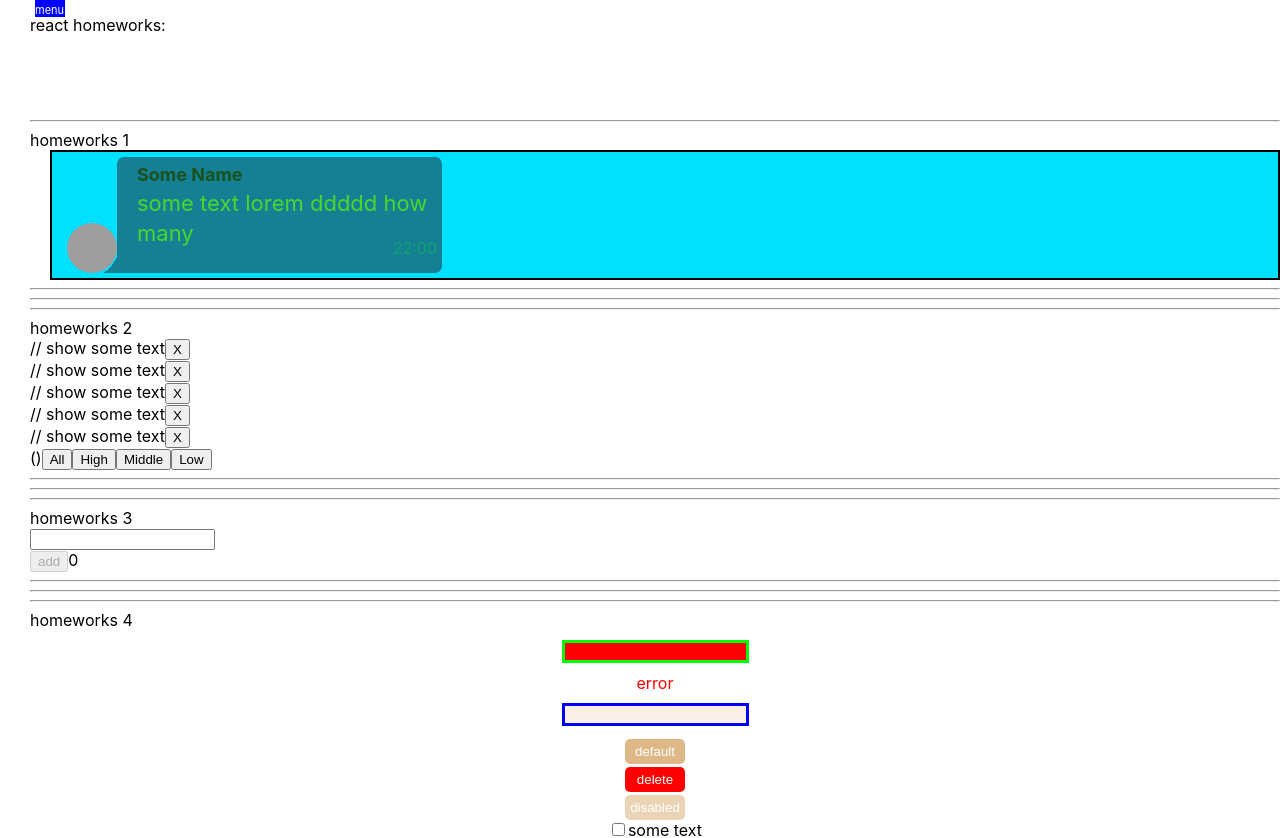
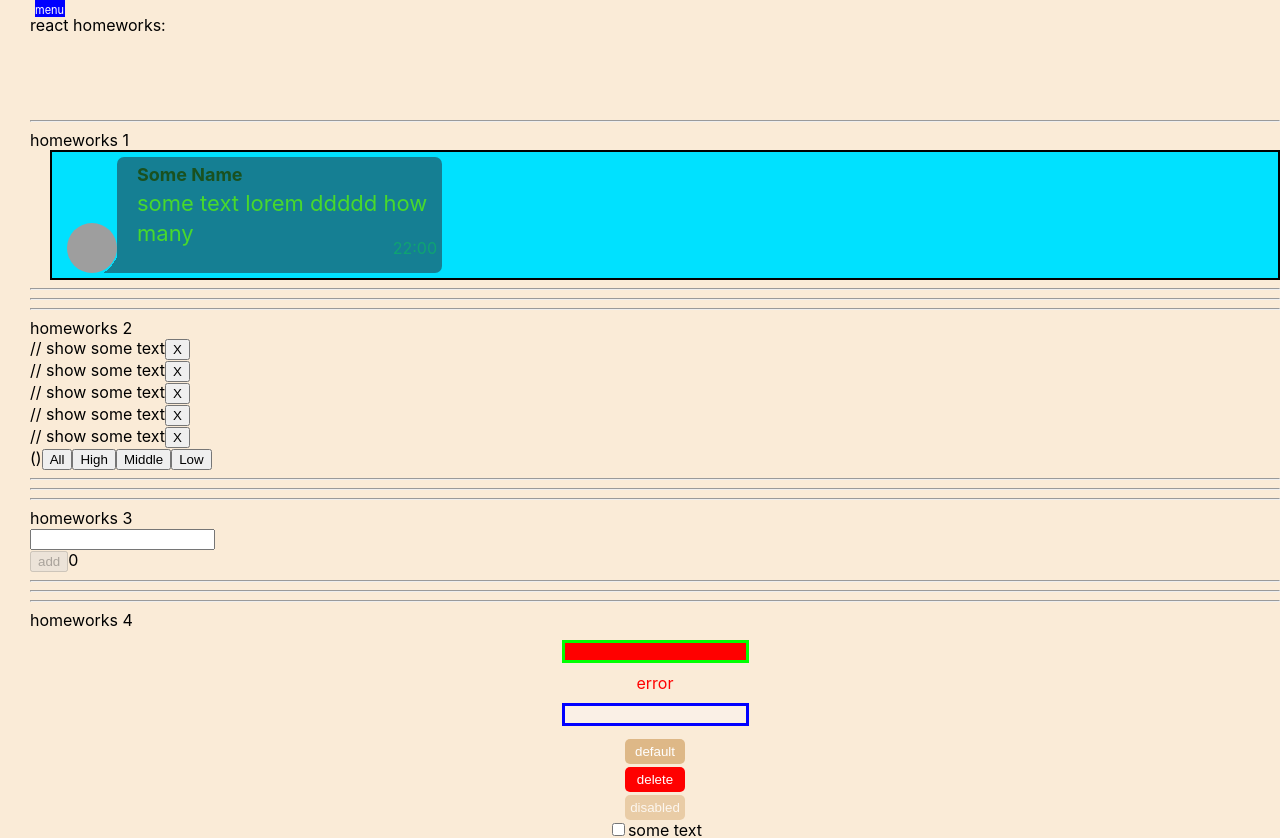
Before and after one commit to AleksanderZabrodski09/homeworks-by-ignat, a React (Create React App) app: page /#/pre-junior in a window 1280 px wide. Shown: the top 838 px of the page. Built offline with nearby package versions, Linux system fonts and the light colour scheme; grey boxes are pictures that could not be loaded.

Commit message:
fix: change HW1 task plus

```diff
--- a/src/index.css
+++ b/src/index.css
@@ -7,6 +7,7 @@ body {
     sans-serif;
     -webkit-font-smoothing: antialiased;
     -moz-osx-font-smoothing: grayscale;
+    background: antiquewhite;
 }
 
 code {
--- a/src/p2-homeworks/h1/Message.module.css
+++ b/src/p2-homeworks/h1/Message.module.css
@@ -56,7 +56,7 @@
 
 .name {
     color: rgba(27, 68, 0, 0.79);
-    /*margin-bottom: 15px;*/
+
     font-size: 18px;
     line-height: 26px;
     font-weight: 700;
```
Also changed, not shown: src/p2-homeworks/h1/Message.tsx (+5 -6 lines).
